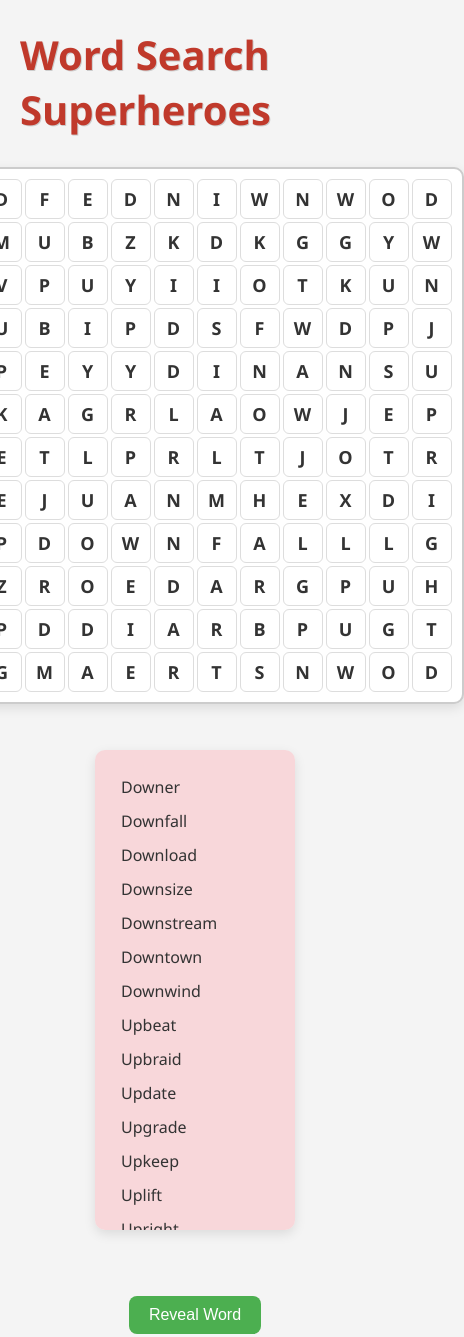
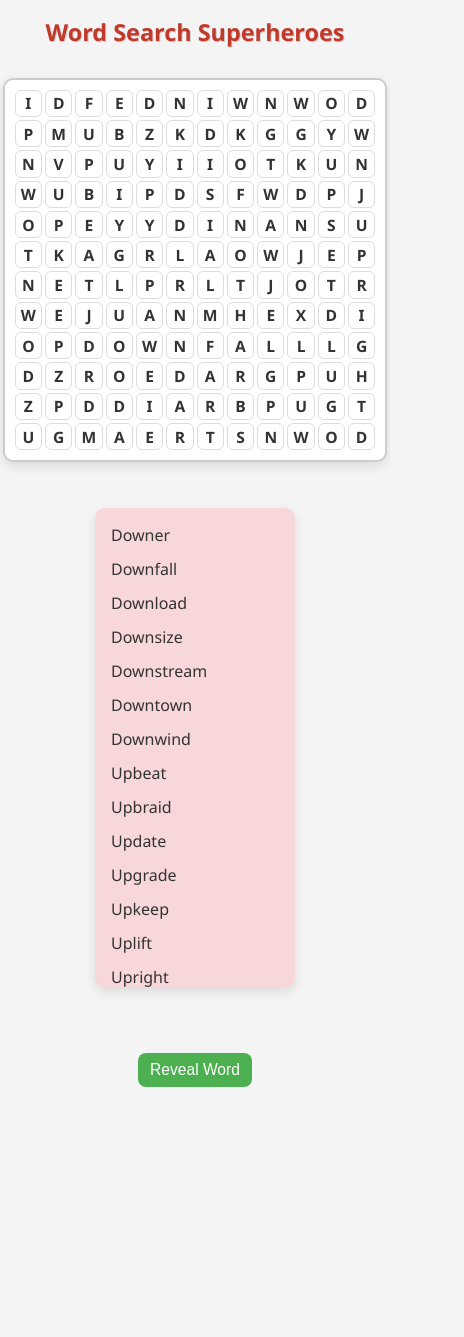
Before and after one commit to Kalmeshwar27/WordSearch, a plain HTML site: page index.html in a window 390 px wide. Shown: the part 40-1377 px from the top of the page, 464 px wide, since content can reach past the window. After the commit the page ends 1167 px from the top, so only its background shows below. Drawn offline with nearby package versions, Linux system fonts and the light colour scheme.

Commit message:
updated code

```diff
--- a/index.html
+++ b/index.html
@@ -152,6 +152,39 @@
   .controls button:active {
     transform: scale(0.98);
   }
+  @media (max-width: 768px) {
+  .grid {
+    grid-template-columns: repeat(12, 7vw);
+    grid-template-rows: repeat(12, 7vw);
+  }
+
+  .cell {
+    width: 7vw;
+    height: 7vw;
+    font-size: 4vw;
+  }
+
+  .word-list {
+    font-size: 4vw;
+    padding: 10px;
+  }
+
+  .controls button {
+    font-size: 4vw;
+    padding: 8px 12px;
+  }
+
+  h1 {
+    font-size: 6vw;
+    text-align: center;
+  }
+
+  .container {
+    flex-direction: column;
+    align-items: center;
+  }
+}
+
 </style>
 
 </head>
```
